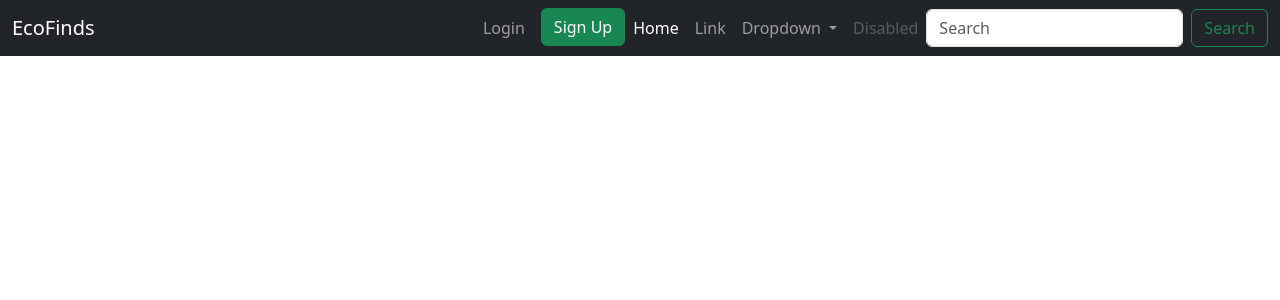
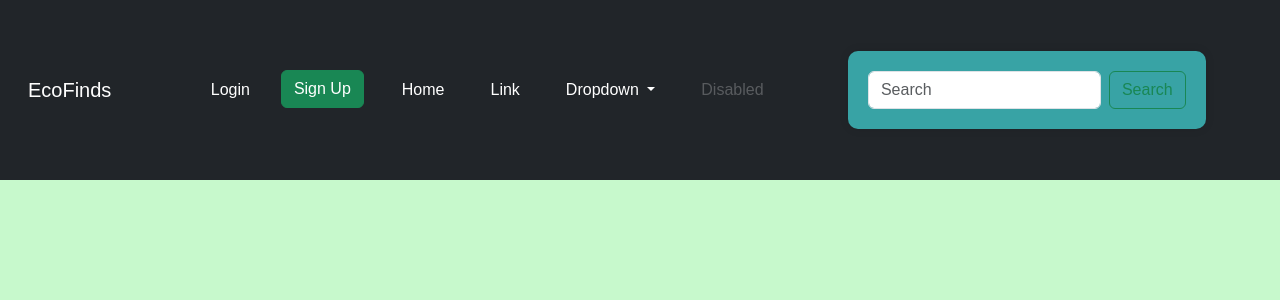
Before and after one commit to Mahima-Koul/EcoFinds, a Flask app: template templates/index.html in a window 1280 px wide. Shown: the top 300 px of the page. Run offline with Flask 3, Linux system fonts and the light colour scheme; the template is opened without the code that fills it, so the values that code supplies are empty.

Commit message:
style part

```diff
--- /dev/null
+++ b/static/style.css
@@ -0,0 +1,62 @@
+/* style.css */
+
+/* General body styles */
+body {
+    font-family: Arial, sans-serif;
+    background-color: #C7F9CC;
+    margin: 0;
+    padding: 0;
+}
+
+/* Navbar styling */
+.navbar {
+    background-color:#80ED99;
+    color: white;
+    padding:1px;
+    text-align: center;
+}
+
+/* Links in navbar */
+.navbar a {
+    color: white;
+    text-decoration: none;
+    margin: 0 15px;
+}
+
+.navbar a:hover {
+    text-decoration: underline;
+}
+
+/* Buttons */
+button {
+    background-color: #22577A;
+    color: white;
+    padding: 10px 20px;
+    border: none;
+    cursor: pointer;
+    border-radius: 5px;
+}
+
+button:hover {
+    background-color:#22577A;
+}
+
+/* Forms */
+input[type="text"], input[type="email"], input[type="password"] {
+    width: 90%;
+    padding: 10px;
+    margin: 10px 0;
+    display: block;
+    border: 1px solid #ccc;
+    border-radius: 5px;
+}
+
+/* Center form */
+form {
+    max-width: 400px;
+    margin: 50px auto;
+    padding: 20px;
+    background-color: #38A3A5;
+    box-shadow: 0 0 10px rgba(0,0,0,0.1);
+    border-radius: 10px;
+}
--- a/templates/index.html
+++ b/templates/index.html
@@ -5,6 +5,7 @@
     <meta name="viewport" content="width=device-width, initial-scale=1.0">
     <title>Document</title>
     <link href="https://cdn.jsdelivr.net/npm/bootstrap@5.3.3/dist/css/bootstrap.min.css" rel="stylesheet">
+    <link rel="stylesheet" href="/static/style.css">
 
 </head>
 <body>
@@ -21,7 +22,7 @@
   <a class="nav-link" href="login.html">Login</a>
 </li>
 <li class="nav-item">
-  <a class="btn btn-success ms-2" href="signup.html">Sign Up</a>
+  <a class="btn btn-success ms-2" href="register.html">Sign Up</a>
 </li>
 
         <li class="nav-item">
--- a/templates/login.html
+++ b/templates/login.html
@@ -5,6 +5,8 @@
   <meta name="viewport" content="width=device-width, initial-scale=1.0">
   <title>Login - EcoFinds</title>
   <link href="https://cdn.jsdelivr.net/npm/bootstrap@5.3.3/dist/css/bootstrap.min.css" rel="stylesheet">
+  <link rel="stylesheet" href="/static/style.css">
+
 </head>
 <body class="bg-light">
 
--- a/templates/register.html
+++ b/templates/register.html
@@ -5,6 +5,8 @@
   <meta name="viewport" content="width=device-width, initial-scale=1.0">
   <title>Sign Up - EcoFinds</title>
   <link href="https://cdn.jsdelivr.net/npm/bootstrap@5.3.3/dist/css/bootstrap.min.css" rel="stylesheet">
+  <link rel="stylesheet" href="static/style.css">
+
 </head>
 <body class="bg-light">
 
```
